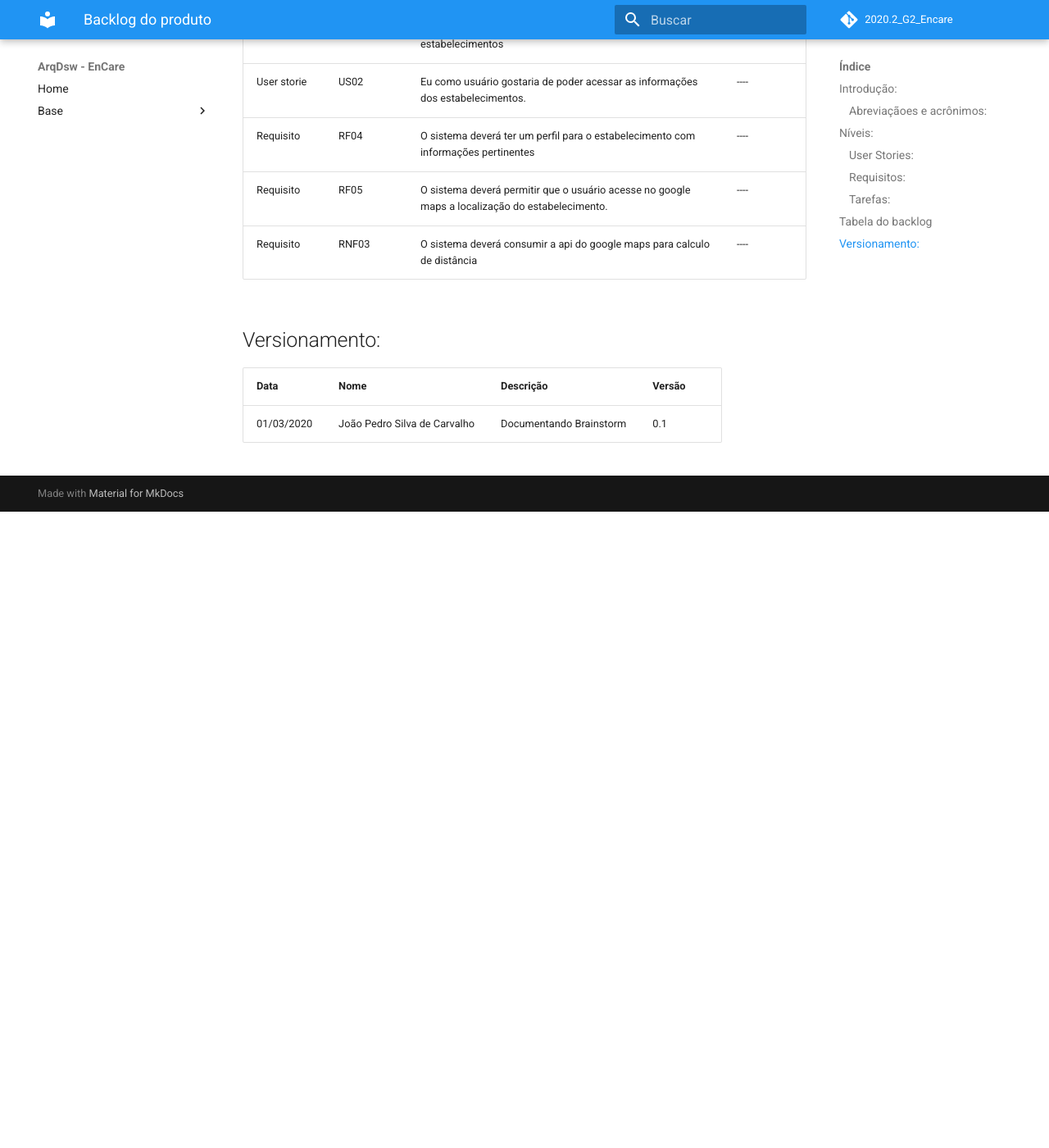
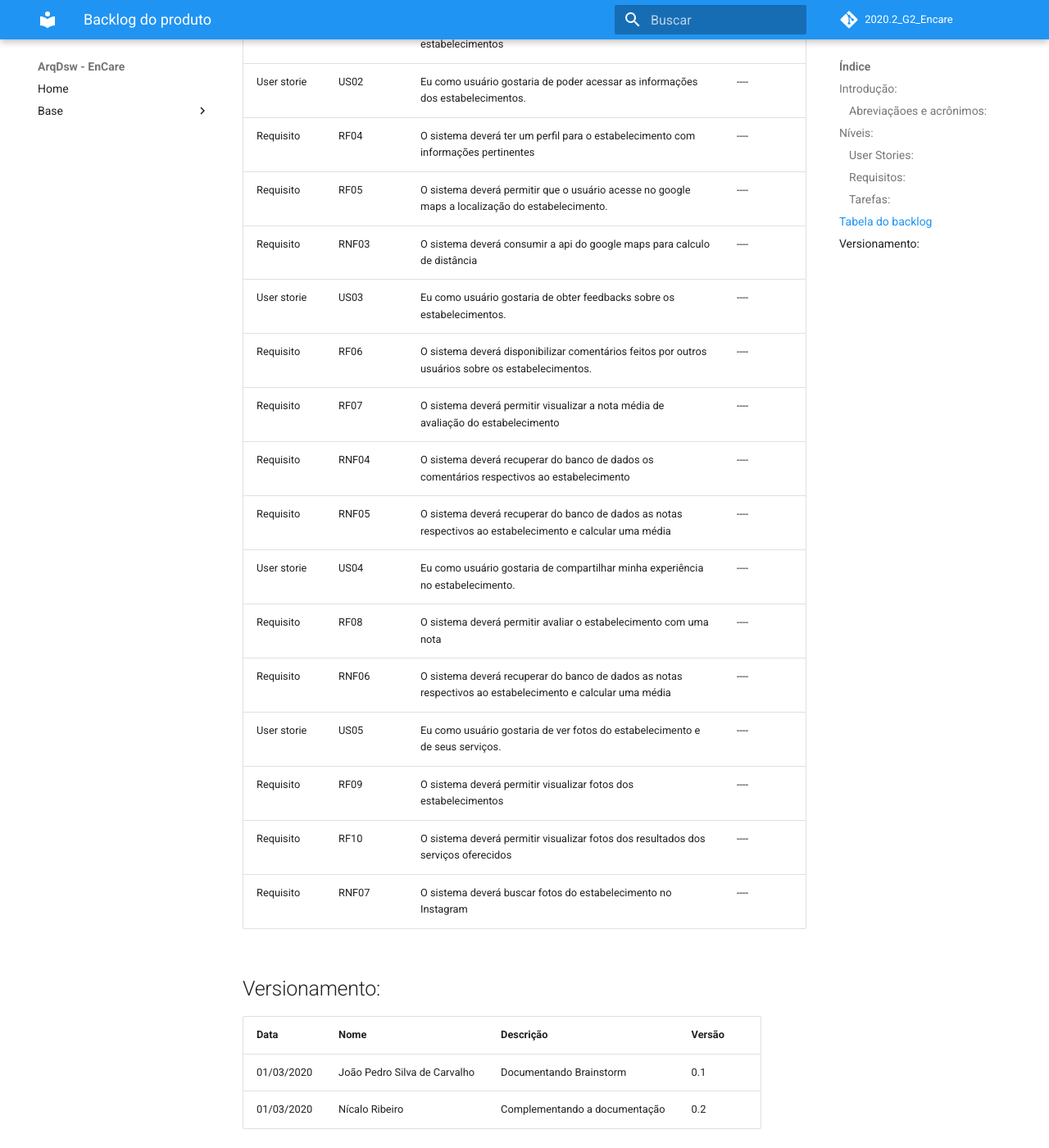
Before and after one commit to UnBArqDsw2020-2/2020.2_G2_Encare, an MkDocs documentation site: the page built from docs/Modelagem/Backlog.md, in a window 1280 px wide and 1400 px high, scrolled down 1180 px. Shown: the whole window at 82% size. Built offline with MkDocs 1.6.1 and Material for MkDocs 9.7.7, drawn with Linux system fonts in a browser that asks for light colours; comment, search, counter and statistics services are not loaded; before the commit the page ends 1804 px from its top, so only the background shows below that.

Commit message:
[#30] Adicao de novas historias de usuario e requisitos

```diff
--- a/docs/Modelagem/Backlog.md
+++ b/docs/Modelagem/Backlog.md
@@ -98,9 +98,82 @@
         <td>O sistema deverá consumir a api do google maps para calculo de distância</td>
         <td>----</td>
     </tr>
+    <tr>
+        <td>User storie</td>
+        <td>US03</td>
+        <td>Eu como usuário gostaria de obter feedbacks sobre os estabelecimentos.</td>
+        <td>----</td>
+    </tr>
+    <tr>
+        <td>Requisito</td>
+        <td>RF06</td>
+        <td>O sistema deverá disponibilizar comentários feitos por outros usuários sobre os estabelecimentos.</td>
+        <td>----</td>
+    </tr>
+    <tr>
+        <td>Requisito</td>
+        <td>RF07</td>
+        <td>O sistema deverá permitir visualizar a nota média de avaliação do estabelecimento</td>
+        <td>----</td>
+    </tr>
+    <tr>
+        <td>Requisito</td>
+        <td>RNF04</td>
+        <td>O sistema deverá recuperar do banco de dados os comentários respectivos ao estabelecimento</td>
+        <td>----</td>
+    </tr>
+    <tr>
+        <td>Requisito</td>
+        <td>RNF05</td>
+        <td>O sistema deverá recuperar do banco de dados as notas respectivos ao estabelecimento e calcular uma média</td>
+        <td>----</td>
+    </tr>
+    <tr>
+        <td>User storie</td>
+        <td>US04</td>
+        <td>Eu como usuário gostaria de compartilhar minha experiência no estabelecimento.</td>
+        <td>----</td>
+    </tr>
+    <tr>
+        <td>Requisito</td>
+        <td>RF08</td>
+        <td>O sistema deverá permitir avaliar o estabelecimento com uma nota</td>
+        <td>----</td>
+    </tr>
+    <tr>
+        <td>Requisito</td>
+        <td>RNF06</td>
+        <td>O sistema deverá recuperar do banco de dados as notas respectivos ao estabelecimento e calcular uma média</td>
+        <td>----</td>
+    </tr>
+    <tr>
+        <td>User storie</td>
+        <td>US05</td>
+        <td>Eu como usuário gostaria de ver fotos do estabelecimento e de seus serviços.</td>
+        <td>----</td>
+    </tr>
+    <tr>
+        <td>Requisito</td>
+        <td>RF09</td>
+        <td>O sistema deverá permitir visualizar fotos dos estabelecimentos</td>
+        <td>----</td>
+    </tr>
+    <tr>
+        <td>Requisito</td>
+        <td>RF10</td>
+        <td>O sistema deverá permitir visualizar fotos dos resultados dos serviços oferecidos</td>
+        <td>----</td>
+    </tr>
+    <tr>
+        <td>Requisito</td>
+        <td>RNF07</td>
+        <td>O sistema deverá buscar fotos do estabelecimento no Instagram</td>
+        <td>----</td>
+    </tr>
 </table>
 
 ## Versionamento:
 | Data | Nome | Descrição | Versão |
 |------|------|-----------|--------|
 | 01/03/2020 | João Pedro Silva de Carvalho | Documentando Brainstorm | 0.1 |
+| 01/03/2020 | Nícalo Ribeiro | Complementando a documentação | 0.2 |
```
